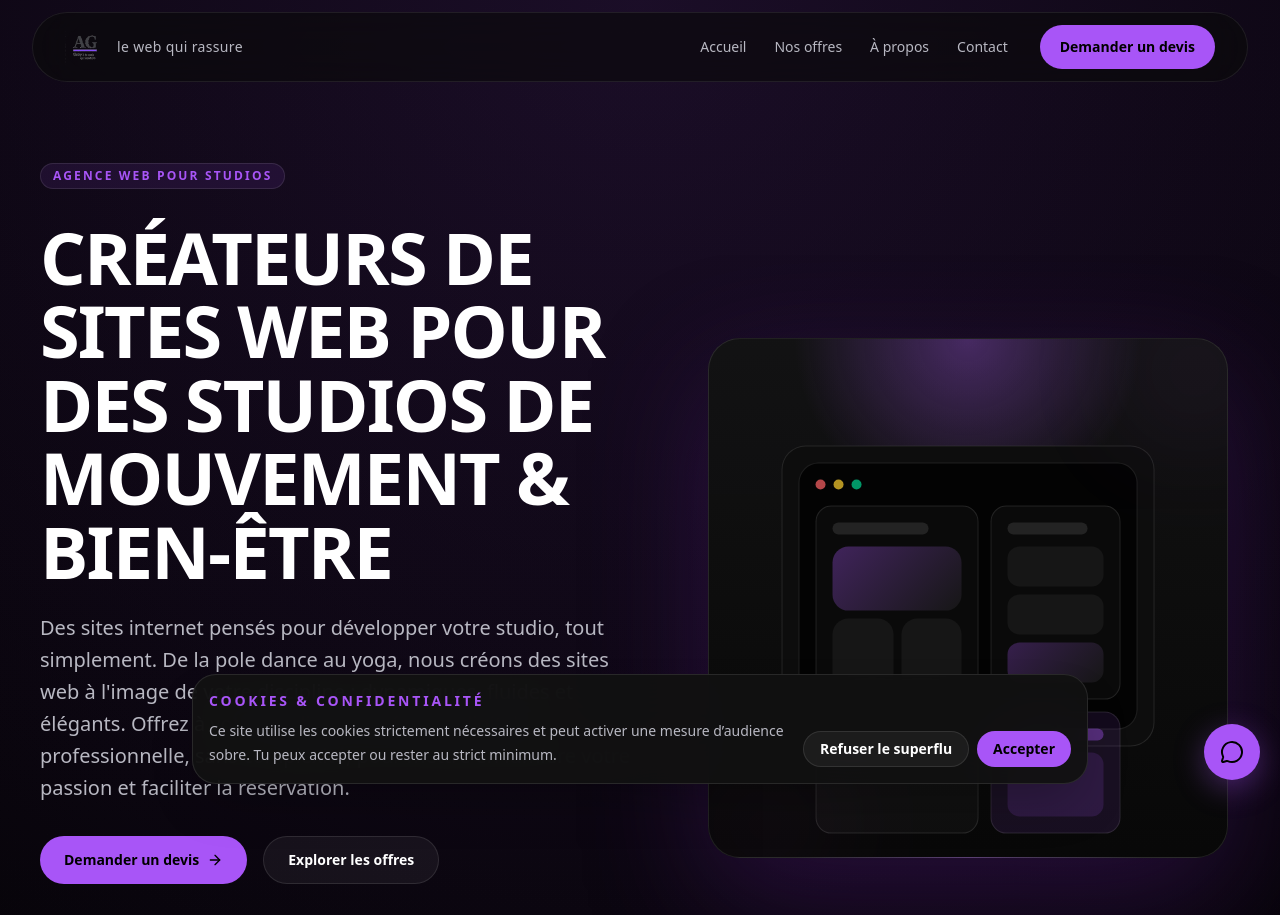
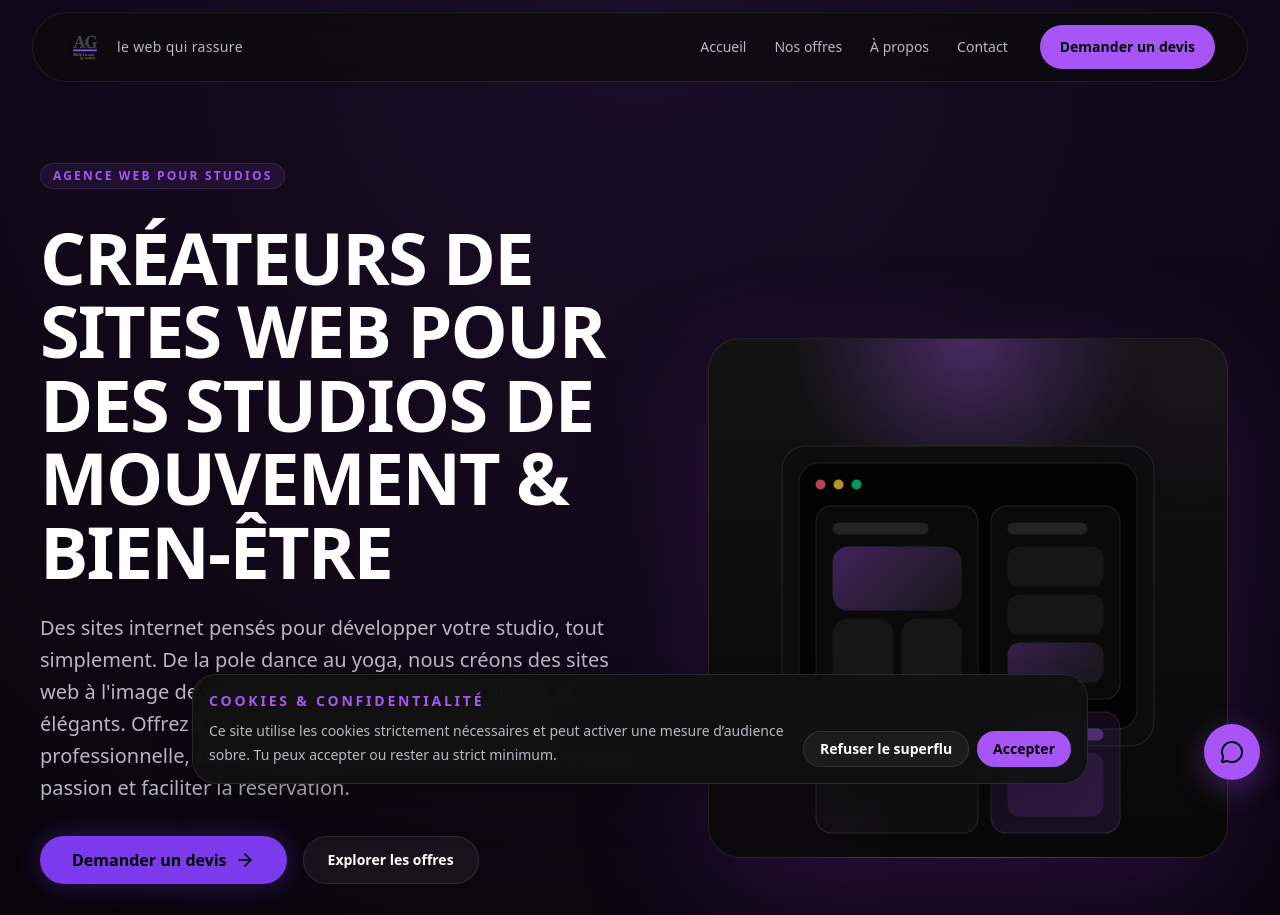
Before and after one commit to Agence-Grey/Grey, a Next.js app: page / in a window 1280 px wide. Shown: the top 915 px of the page. Built offline with nearby package versions, Linux system fonts and the light colour scheme.

Commit message:
CTA hero : bouton plus violet, plus gras, avec glow

```diff
--- a/src/components/home/hero.tsx
+++ b/src/components/home/hero.tsx
@@ -23,10 +23,14 @@ export function Hero() {
           </div>
 
           <div className="flex flex-col gap-4 sm:flex-row">
-            <Button asChild size="lg">
+            <Button
+              asChild
+              size="lg"
+              className="!bg-[#7c3aed] hover:!bg-[#6d28d9] !px-8 !py-4 !text-base !font-bold shadow-[0_0_30px_rgba(124,58,237,0.3)]"
+            >
               <Link href="/devis">
                 Demander un devis
-                <ArrowRight className="size-4" />
+                <ArrowRight className="size-5" />
               </Link>
             </Button>
             <Button asChild size="lg" variant="secondary">
```
